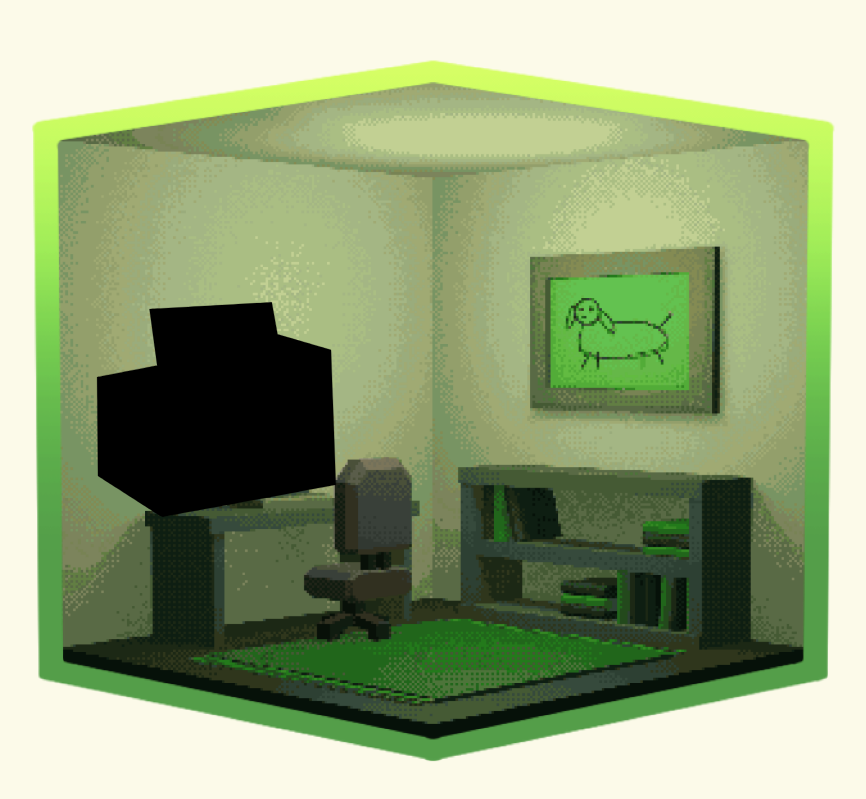
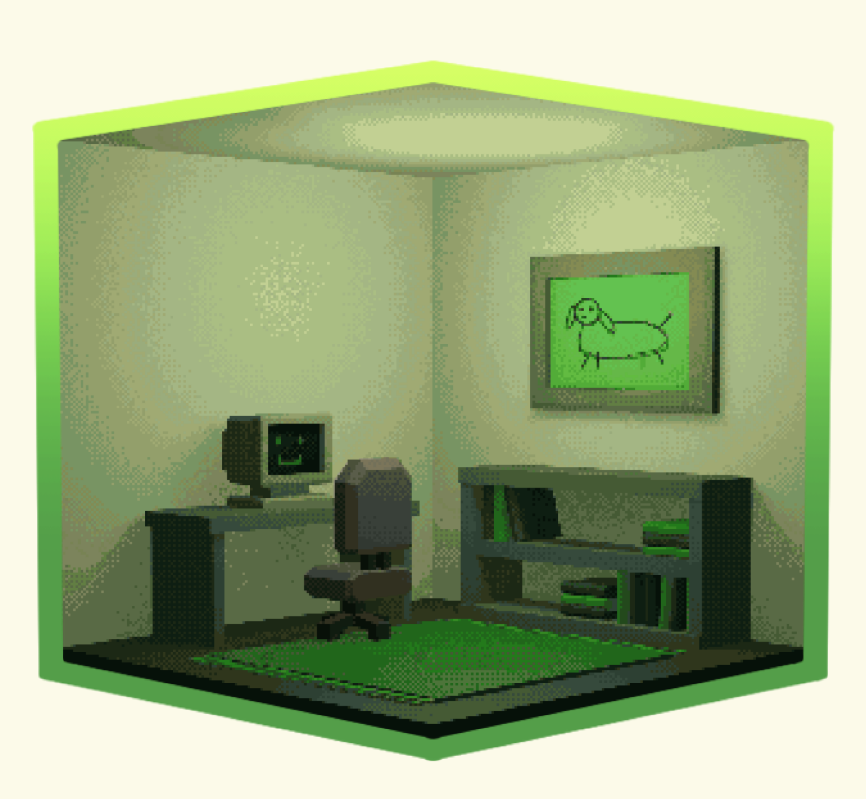
Before and after one commit to cdertrees/cdertrees.github.io, a plain HTML site: page index.html in a window 1280 px wide. Shown: the part 109-908 px from the top of the page, without its empty margins (210-1076 px from the left). Drawn offline with Linux system fonts and the light colour scheme.

Commit message:
Update index.html

```diff
--- a/index.html
+++ b/index.html
@@ -20,7 +20,7 @@
      <img src="bg.png">
 <!--         <a href="https://cdertrees.itch.io/"><img src="books.png"alt="About Me"></a> -->
         <svg xmlns="http://www.w3.org/2000/svg"
-     width="728" height="728"
+     width="924" height="924"
      viewBox="0 0 3000 3000" >
         <a href="https://cdertrees.itch.io/"  title="Gallery">
 
@@ -35,7 +35,7 @@
              1552.00,1636.00 1688.00,1588.00 1688.00,1588.00 Z" />
           </a>
         <path id="Computer"
-        fill="black" stroke="black" stroke-width="1"
+        fill="#ffffff00" stroke="none" stroke-width="1"
         d="M 792.00,2340.00
            C 792.00,2340.00 536.00,2176.00 536.00,2176.00
              536.00,2176.00 532.00,1768.00 532.00,1768.00
```
